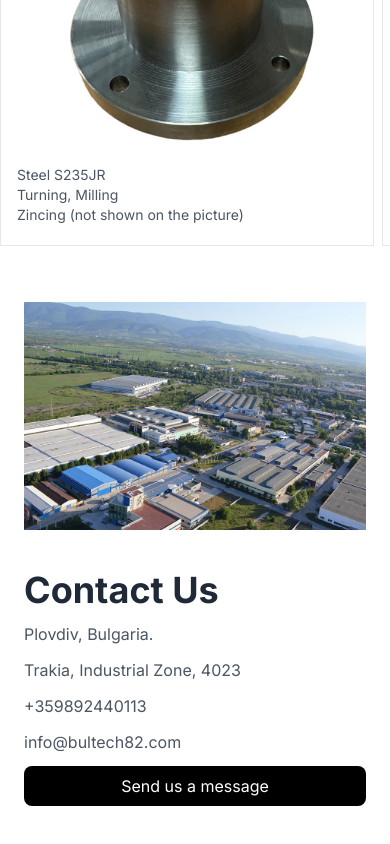
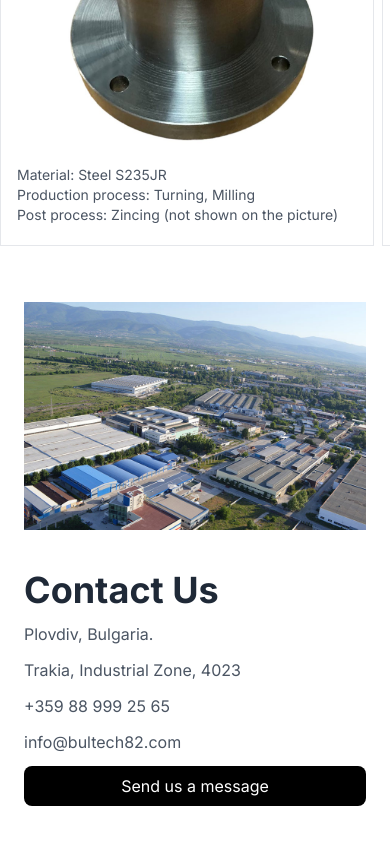
Before and after one commit to NikolaSirakov2/bultech82, a Next.js app: page / in a window 390 px wide. Shown: the part 3711-4555 px from the top of the page. Built offline with nearby package versions, Linux system fonts and the light colour scheme.

Commit message:
Update contact phone number in ContactUs.tsx and update material, production process, and post process descriptions in SampleParts.tsx

```diff
--- a/app/components/ContactUs.tsx
+++ b/app/components/ContactUs.tsx
@@ -30,7 +30,7 @@ const ContactUs = () => {
           </p>
 
           <p className="text-1xl text-gray-600 md:text-1xl xl:text-2xl">
-            +359892440113
+            +359 88 999 25 65
           </p>
 
           <p className="text-1xl text-gray-600 md:text-1xl xl:text-2xl">
--- a/app/components/SampleParts.tsx
+++ b/app/components/SampleParts.tsx
@@ -12,32 +12,32 @@ import Image from "next/image";
 const samples = [
   {
     name: "1",
-    text: "Steel S235JR\nTurning, Milling\nZincing (not shown on the picture)",
+    text: "Material: Steel S235JR\nProduction process: Turning, Milling\nPost process: Zincing (not shown on the picture)",
     image: "/newElement6.jpg",
   },
   {
     name: "2",
-    text: "Stainless Steel 304\nLaser cutting, CNC Bending, Manual deburring and cleaning\nElectropolishing",
+    text: "Material: Stainless Steel 304\nProduction process: Laser cutting, CNC Bending, Manual deburring and cleaning\nPost process: Electropolishing",
     image: "/newElement1.jpg",
   },
   {
     name: "3",
-    text: "Aluminium EN AW-5754\nLaser cutting, Deburring, Milling\nAnodising (black)",
+    text: "Material: Aluminium EN AW-5754\nProduction process: Laser cutting, Deburring, Milling\nPost process: Anodising (black)",
     image: "/newElement2.jpg",
   },
   {
     name: "4",
-    text: "Steel S235JR\nLaser cutting, CNC Bending, Manual deburring and cleaning\nPowder coating RAL 9005, high gloss",
+    text: "Material: Steel S235JR\nProduction process: Laser cutting, CNC Bending,\nManual deburring and cleaning\nPost process: Powder coating RAL 9005, high gloss",
     image: "/newElement3.jpg",
   },
   {
     name: "5",
-    text: "Steel S235JR\nLaser cutting, CNC Milling, Tumbling\nZincing",
+    text: "Material: Steel S235JR\nProduction process: Laser cutting, CNC Milling, Tumbling\nPost process: Zincing",
     image: "/newElement4.jpg",
   },
   {
     name: "6",
-    text: "Aluminium EN AW-6082\nLaser cutting, Manual deburring and cleaning, Tapping\nAnodising (natural)",
+    text: "Material: Aluminium EN AW-6082\nProduction process: Laser cutting, Manual deburring and cleaning, Tapping\nPost process: Anodising (natural)",
     image: "/newElement5.jpg",
   },
 ];
```
